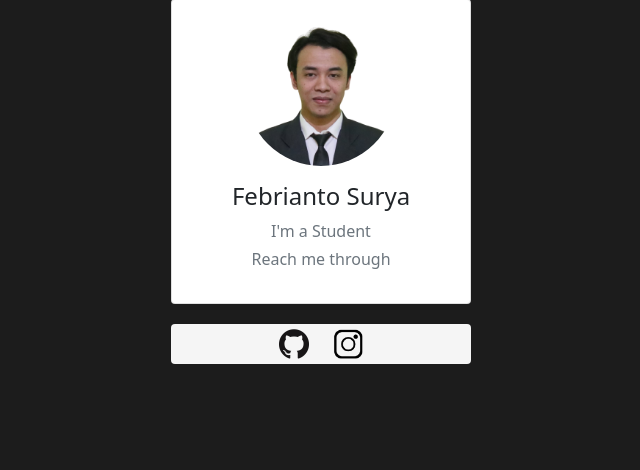
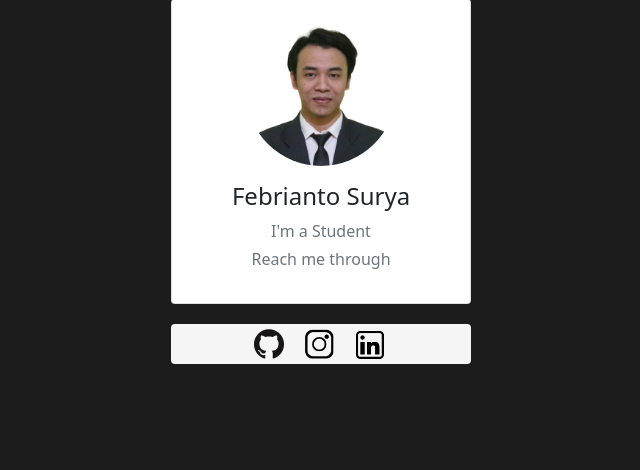
Before and after one commit to febriantosurya/my_website, a Flask app: page / in a window 1280 px wide. Shown: the part 167-637 px from the top of the page, without its empty margins (319-959 px from the left). Run offline with Flask 2, Linux system fonts and the light colour scheme; some libraries are stand-ins or nearby versions.

Commit message:
final-change

```diff
--- a/templates/index.html
+++ b/templates/index.html
@@ -59,9 +59,10 @@
           </div>
         </div>
       </div>
-      <div class="links">
-        <a href=""><img style="margin-right: 20px;" src="{{url_for('static', filename='images/github.png')}}" width="30" height="30"></a>
-        <a href=""><img src="{{url_for('static', filename='images/instagram.png')}}" width="30" height="30"></a>
+      <div class="links" style="display: flex; justify-content: center; gap: 20px;">
+        <a href="https://github.com/febriantosurya"><img src="{{url_for('static', filename='images/github.png')}}" width="30" height="30"></a>
+        <a href="https://instagram.com/febriantosurya"><img src="{{url_for('static', filename='images/instagram.png')}}" width="30" height="30"></a>
+        <a href="https://www.linkedin.com/in/febriantosurya/"><img src="{{url_for('static', filename='images/linkedin.png')}}" width="34" height="34"></a>
         <!-- <svg style="" xmlns="http://www.w3.org/2000/svg" width="30" height="30" viewBox="0 0 24 24" fill="none" stroke="currentColor" stroke-width="2" stroke-linecap="round" stroke-linejoin="round" class="feather feather-github mr-2 icon-inline"><path d="M9 19c-5 1.5-5-2.5-7-3m14 6v-3.87a3.37 3.37 0 0 0-.94-2.61c3.14-.35 6.44-1.54 6.44-7A5.44 5.44 0 0 0 20 4.77 5.07 5.07 0 0 0 19.91 1S18.73.65 16 2.48a13.38 13.38 0 0 0-7 0C6.27.65 5.09 1 5.09 1A5.07 5.07 0 0 0 5 4.77a5.44 5.44 0 0 0-1.5 3.78c0 5.42 3.3 6.61 6.44 7A3.37 3.37 0 0 0 9 18.13V22"></path></svg>
         <svg xmlns="http://www.w3.org/2000/svg" width="30" height="30" viewBox="0 0 24 24" fill="none" stroke="currentColor" stroke-width="2" stroke-linecap="round" stroke-linejoin="round" class="feather feather-instagram mr-2 icon-inline text-danger"><rect x="2" y="2" width="20" height="20" rx="5" ry="5"></rect><path d="M16 11.37A4 4 0 1 1 12.63 8 4 4 0 0 1 16 11.37z"></path><line x1="17.5" y1="6.5" x2="17.51" y2="6.5"></line></svg> -->
       </div>
```
Also changed, not shown: static/images/linkedin.png (added), 1 other file.
